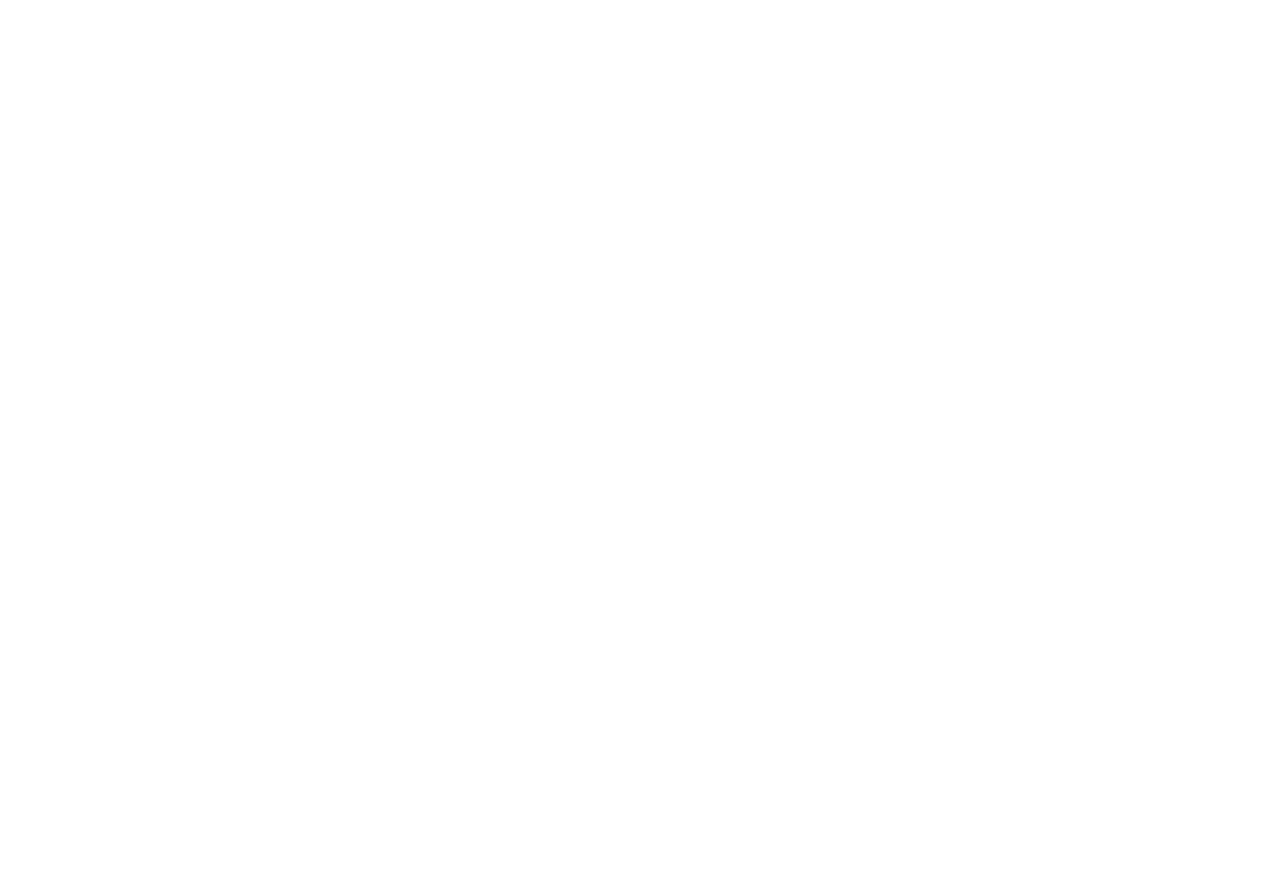
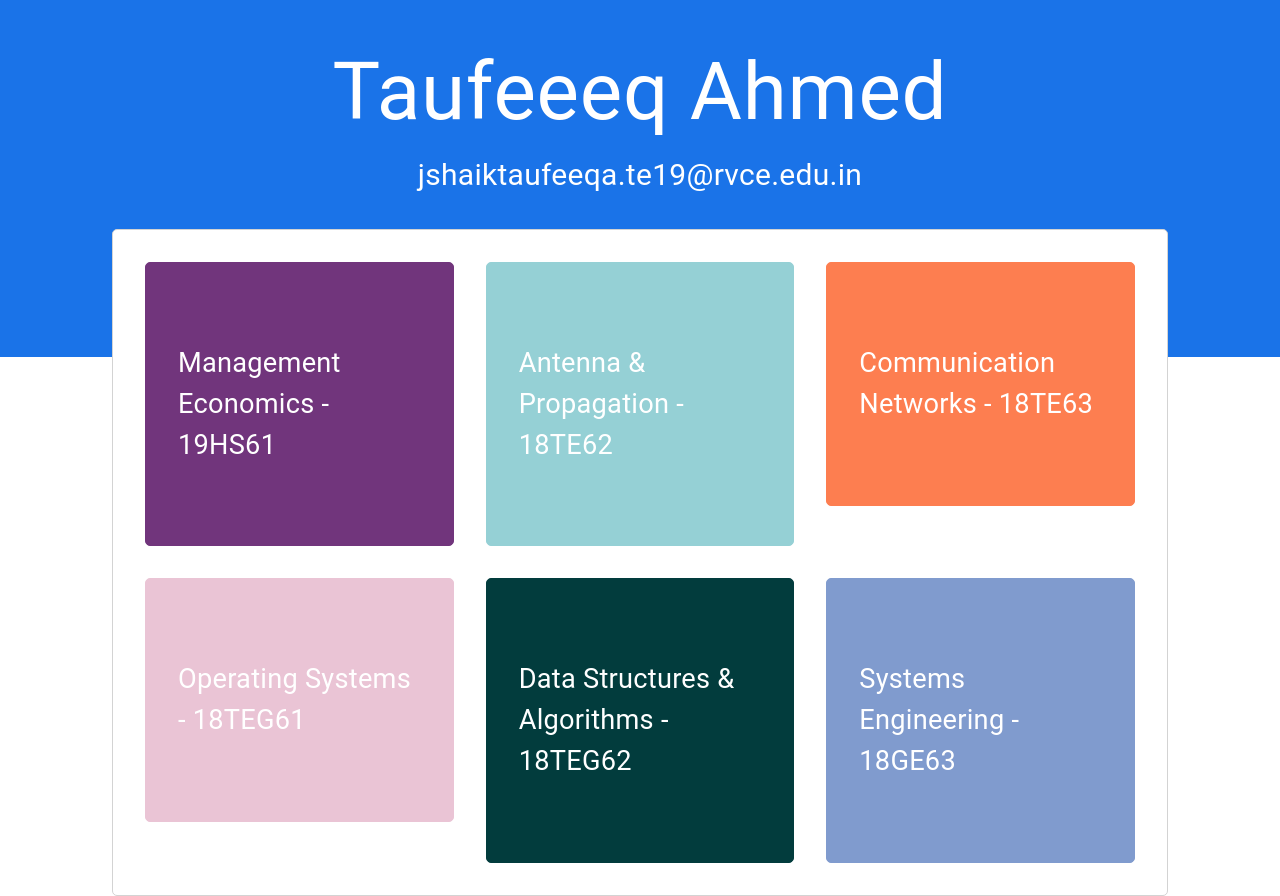
Before and after one commit to maestro-imjst-ad/mark-42, a React (Create React App) app in the folder client/: page /dashboard/1 in a window 1280 px wide. Before the commit this address had no page. Before the commit the page ends 800 px from the top, so only its background shows below. Built offline with nearby package versions, Linux system fonts and the light colour scheme.

Commit message:
dashboard-added

```diff
--- a/client/src/App.js
+++ b/client/src/App.js
@@ -7,21 +7,25 @@
 import AddProfileInfo from './AddProfileInfo';
 import Private from './Private';
 import Quiz from './Quiz/Quiz';
+import Dashboard from './Dashboard/Dashboard';
+import QuizMaker from './QuizMaker/QuizMaker';
 const App = () => {
   const appName = 'Marker'
   const userData = useSelector(state => state)
   console.log(userData)
   return (
-    // <Check />
     <Switcher>
+      <Route path='/make-quiz' element={<QuizMaker />} />
+      <Route path='/dashboard/:id' element={<Dashboard />} />
       <Route path='/quiz' element={<Quiz />} />
       <Route path='/private' element={<Private />} />
       <Route path='/add-profile-info' element={<AddProfileInfo />} />
       <Route path='/sign-in' element={<SignIn appName={appName} />} />
       <Route path='/sign-up' element={<SignUp appName={appName} />} />
-      <Route path='/' element={
-        <Home appName={appName} />
-      } />
+      <Route path='/'
+        element={
+          <Home appName={appName} />
+        } />
     </Switcher>
   );
 }
--- /dev/null
+++ b/client/src/Dashboard/Dashboard.jsx
@@ -0,0 +1,134 @@
+import React from 'react'
+import Box from '@mui/material/Box';
+import Grid from '@mui/material/Grid';
+import Container from '@mui/material/Container';
+import Typography from '@mui/material/Typography';
+const colorArray = ["#71357C", "#95D0D5", "#FD7E50", "#EAC4D5", "#023C3D", "#809BCE"]
+const dashData = {
+    name: "Taufeeeq Ahmed",
+    usn: "1RV19ET025",
+    email: "jshaiktaufeeqa.te19@rvce.edu.in",
+    courses: [
+        {
+            courseName: "Management Economics",
+            courseCode: "19HS61",
+        },
+        {
+            courseName: "Antenna & Propagation",
+            courseCode: "18TE62",
+        },
+        {
+            courseName: "Communication Networks",
+            courseCode: "18TE63",
+        },
+        {
+            courseName: "Operating Systems",
+            courseCode: "18TEG61",
+        },
+        {
+            courseName: "Data Structures & Algorithms",
+            courseCode: "18TEG62",
+        },
+        {
+            courseName: "Systems Engineering",
+            courseCode: "18GE63",
+        },
+
+    ]
+
+}
+const Dashboard = () => {
+    return (
+        <Box component={'div'} className='dashboard'
+            sx={{
+                fontFamily: 'Raleway, sans-serif ',
+
+                width: '100vw'
+            }}
+        >
+            <Box component={'div'} className="personal-details"
+                sx={{
+                    color: "white",
+                    paddingBottom: { xs: "6rem", md: "10rem" },
+                    paddingTop: "2rem",
+                    backgroundColor: '#1A73E8',
+                }}
+            >
+                <Typography component={'h1'} align='center'
+                    sx={{ fontSize: { xs: '45px', md: '80px' } }}
+                >
+                    {dashData.name}
+                </Typography>
+                <Typography component={'h3'} align='center'
+                    sx={{ fontSize: { xs: '15px', md: '30px' } }}
+                >
+                    {dashData.email}
+                </Typography>
+            </Box>
+            <Box component={'div'} className="courses-details"
+                sx={{
+                    display: 'flex',
+                    justifyContent: 'center',
+                    marginTop: { xs: '-4rem', md: '-8rem' },
+                    backgroundColor: "white",
+                    marginX: {
+                        xs: "1rem",
+                        md: '7rem'
+                    },
+                    border: '1px solid lightgrey',
+                    borderRadius: '5px'
+                }}
+            >
+
+                <Grid container
+                    sx={{
+                        margin: '1rem'
+
+                    }}
+                >
+
+                    {
+                        dashData.courses.map((cr, i) => {
+                            console.log(i)
+                            return (
+                                <Grid item xs={12} md={6} lg={4}>
+                                    <Box component={'div'} className='course'
+
+                                    >
+                                        <Typography component={'h2'}
+                                            center
+                                            style={{
+                                                backgroundColor: colorArray[i],
+                                                border: '1px solid ' + colorArray[i],
+                                            }}
+                                            sx={{
+
+                                                color: "white",
+                                                fontSize: "1.7rem",
+                                                padding: "2rem",
+                                                paddingY: "5rem",
+                                                borderRadius: '5px',
+                                                border: '1px solid #71357C',
+                                                margin: '1rem',
+
+                                            }}
+                                        >
+                                            {cr.courseName} - {cr.courseCode}
+                                        </Typography>
+                                    </Box>
+                                </Grid>
+                            )
+                        })
+                    }
+
+
+
+                </Grid>
+
+            </Box>
+        </Box>
+
+    )
+}
+
+export default Dashboard
--- /dev/null
+++ b/client/src/QuizMaker/QuizMaker.jsx
@@ -0,0 +1,123 @@
+// import { Button } from '@mui/material'
+// import React from 'react'
+
+// import { useState } from 'react'
+// import { TextField } from '@mui/material'
+// import Question from '../Question/Question'
+
+// const QuizMaker = () => {
+//     const [quizData, setQuizdata] = useState(
+//         {
+//             questions: [
+//                 {
+//                     option: [],
+//                     _id: "620e3e548d80cc07be8a08fd",
+//                     question: "Lorem irure sint magna consequat reprehenderit ex incididunt occaecat et",
+//                     options: [
+//                         "magna",
+//                         "qui",
+//                         "ullamco",
+//                         "magna"
+//                     ],
+//                     correctAnswer: ""
+//                 },
+
+//             ]
+//         }
+//     )
+
+//     const [showButton, setShowButton] = useState(true)
+
+//     const [questionText, setQuestionText] = useState('')
+//     const [optionOne, setOptionOne] = useState('')
+//     const [optionTwo, setOptionTwo] = useState('')
+//     const [optionThree, setOptionThree] = useState('')
+//     const [optionFour, setOptionFour] = useState('')
+//     const [correctOption, setCorrectOption] = useState('')
+
+
+
+//     const addQuestion = () => {
+//         setShowButton(false)
+//     }
+
+//     const handleMakeTheQuestion = () => {
+//         const newQuestion = {
+//             question: questionText,
+//             options: [
+//                 optionOne, optionTwo, optionThree, optionFour
+//             ],
+//             correctAnswer: correctOption
+//         }
+//         const data = quizData;
+//         if (!quizData.questions) {
+//             data.questions = [];
+
+//         }
+//         data.questions.push(newQuestion)
+//         console.log(quizData)
+//         setQuizdata(data)
+//         console.log(quizData)
+
+
+//     }
+
+//     const handleCancelButton = () => {
+//         setShowButton(true)
+//     }
+//     const makeTheQuiz = () => {
+//         makeTheQuizPost(quizData)
+//     }
+
+//     return (
+//         <div className="quiz-maker ">
+//             <h1><b>QuizMaker</b></h1>
+//             <div className="questions">
+//                 {
+//                     quizData.questions?.map((q) => {
+//                         console.log("Hello")
+//                         return <Question questionData={q} />
+//                     })
+//                 }
+//             </div>
+//             <div className="questionAdder ">
+//                 {
+//                     (showButton) ?
+//                         <Button onClick={addQuestion}>Add a Question +</Button>
+//                         :
+//                         <div className="add-question-form">
+//                             <div className="question-field">
+//                                 <TextField
+//                                     id="outlined-multiline-static"
+//                                     label="NewQuestion"
+//                                     multiline
+//                                     rows={4}
+//                                     name='newQuestionText'
+//                                     fullWidth
+//                                     value={questionText}
+//                                     onChange={(e) => { setQuestionText(e.target.value) }}
+//                                 />
+//                             </div>
+//                             <div className="options-field">
+//                                 <TextField value={optionOne} onChange={(e) => { setOptionOne(e.target.value) }} className="option" margin="normal" name='newOptionOne' id="outlined-basic" label="Option-1" variant="outlined" />
+//                                 <TextField value={optionTwo} onChange={(e) => { setOptionTwo(e.target.value) }} className="option" margin="normal" name='newOptionTwo' id="outlined-basic" label="Option-2" variant="outlined" />
+//                                 <TextField value={optionThree} onChange={(e) => { setOptionThree(e.target.value) }} className="option" margin="normal" name='newOptionThree' id="outlined-basic" label="Option-3" variant="outlined" />
+//                                 <TextField value={optionFour} onChange={(e) => { setOptionFour(e.target.value) }} className="option" margin="normal" name='newOptionFour' id="outlined-basic" label="Option-4" variant="outlined" />
+//                                 <TextField value={correctOption} onChange={(e) => { setCorrectOption(e.target.value) }} className="correctOption" margin="normal" name='newCorrectAnswer' id="outlined-basic" label="Correct Answer" variant="outlined" />
+//                             </div>
+
+//                             <div className="make-the-question">
+//                                 <Button onClick={handleMakeTheQuestion}>Make the Question</Button>
+//                                 <Button className='cancel-button' color='error' onClick={handleCancelButton}>Cancel</Button>
+//                             </div>
+//                         </div>
+//                 }
+//             </div>
+//             <div className="submit-button">
+//                 <Button onClick={makeTheQuiz}>Make the Quiz</Button>
+//             </div>
+//         </div >
+//     )
+// }
+
+// export default QuizMaker
--- a/client/src/index.css
+++ b/client/src/index.css
@@ -1,4 +1,9 @@
 @import url('https://fonts.googleapis.com/css2?family=Raleway&display=swap');
+* {
+  margin: 0;
+  padding: 0;
+  box-sizing: border-box;
+}
 body {
   margin: 0;
   font-family: -apple-system, BlinkMacSystemFont, 'Segoe UI', 'Roboto', 'Oxygen',
```
